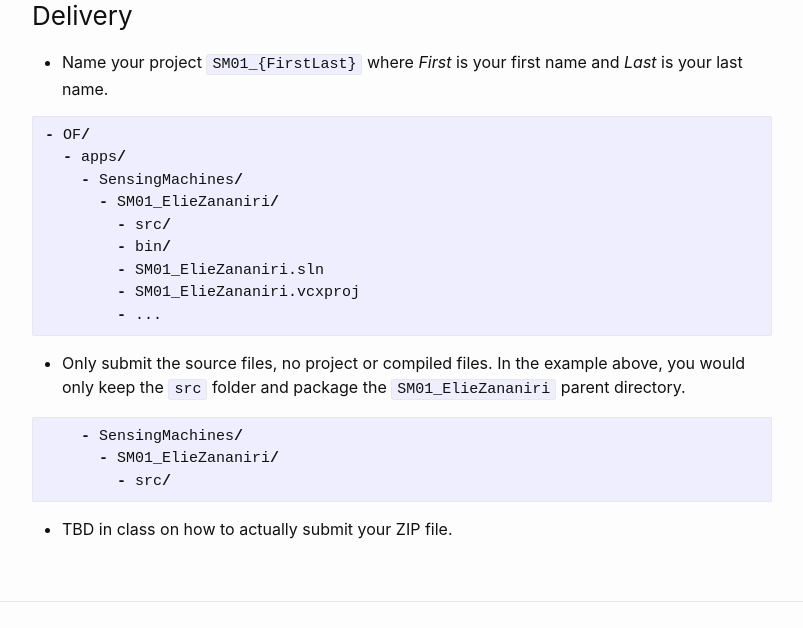
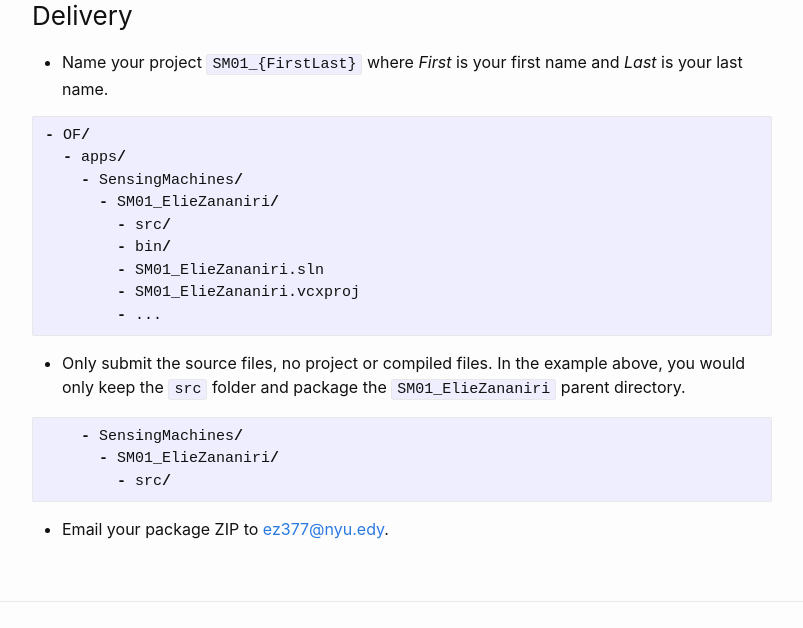
Before and after one commit to prisonerjohn/sensing-machines, a Jekyll site: the page built from docs/_posts/2019-09-09-assignment-1.md, in a window 1280 px wide, cut to the strip 1415-2043 px from the top of the page. Shown: the whole strip, without its empty margins (238-1041 px from the left). Built offline with Jekyll 4.4.1, drawn with Linux system fonts in a browser that asks for light colours.

Commit message:
Submission update.

````diff
--- a/docs/_posts/2019-09-09-assignment-1.md
+++ b/docs/_posts/2019-09-09-assignment-1.md
@@ -65,4 +65,4 @@ for (each cell in image):
         - src/
 ```
 
-* TBD in class on how to actually submit your ZIP file.
+* Email your package ZIP to [ez377@nyu.edy](mailto:ez377@nyu.edu).
````
